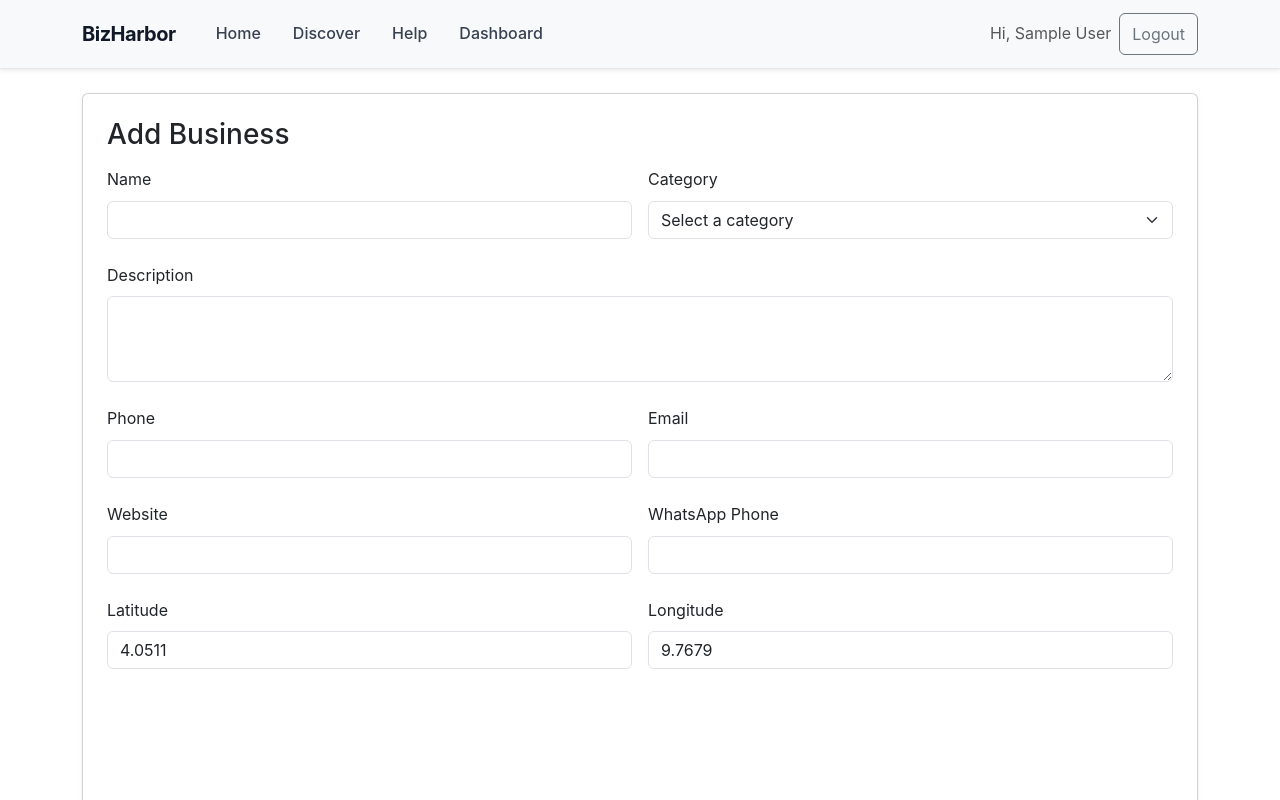
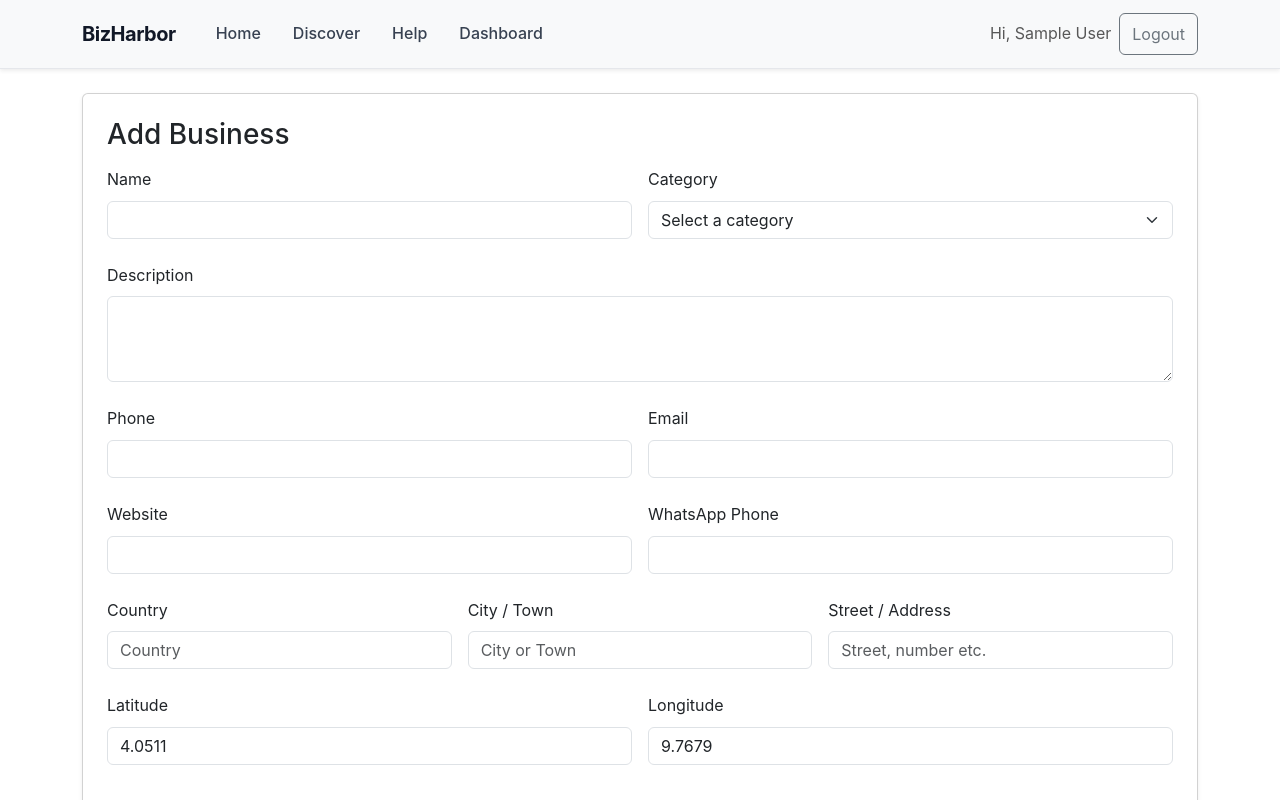
Before and after one commit to GweStanley/Bizboss_Client, a Next.js app: page /dashboard/add in a window 1280 px wide. Built offline with nearby package versions, Linux system fonts and the light colour scheme; no server answers; sample sign-in values are in the browser's storage.

Commit message:
Update add.js

```diff
--- a/pages/dashboard/add.js
+++ b/pages/dashboard/add.js
@@ -179,6 +179,26 @@ export default function AddBusiness() {
                 <Form.Control {...register('whatsappPhone')} />
               </Form.Group>
             </Col>
+                            {/* Address fields */}
+                <Col md={4}>
+                  <Form.Group className="mb-2">
+                    <Form.Label>Country</Form.Label>
+                    <Form.Control {...register('country')} placeholder="Country" />
+                  </Form.Group>
+                </Col>
+                <Col md={4}>
+                  <Form.Group className="mb-2">
+                    <Form.Label>City / Town</Form.Label>
+                    <Form.Control {...register('city')} placeholder="City or Town" />
+                  </Form.Group>
+                </Col>
+                <Col md={4}>
+                  <Form.Group className="mb-2">
+                    <Form.Label>Street / Address</Form.Label>
+                    <Form.Control {...register('street')} placeholder="Street, number etc." />
+                  </Form.Group>
+                </Col>
+
 
             {/* Coordinates */}
             <Col md={6}>
```
